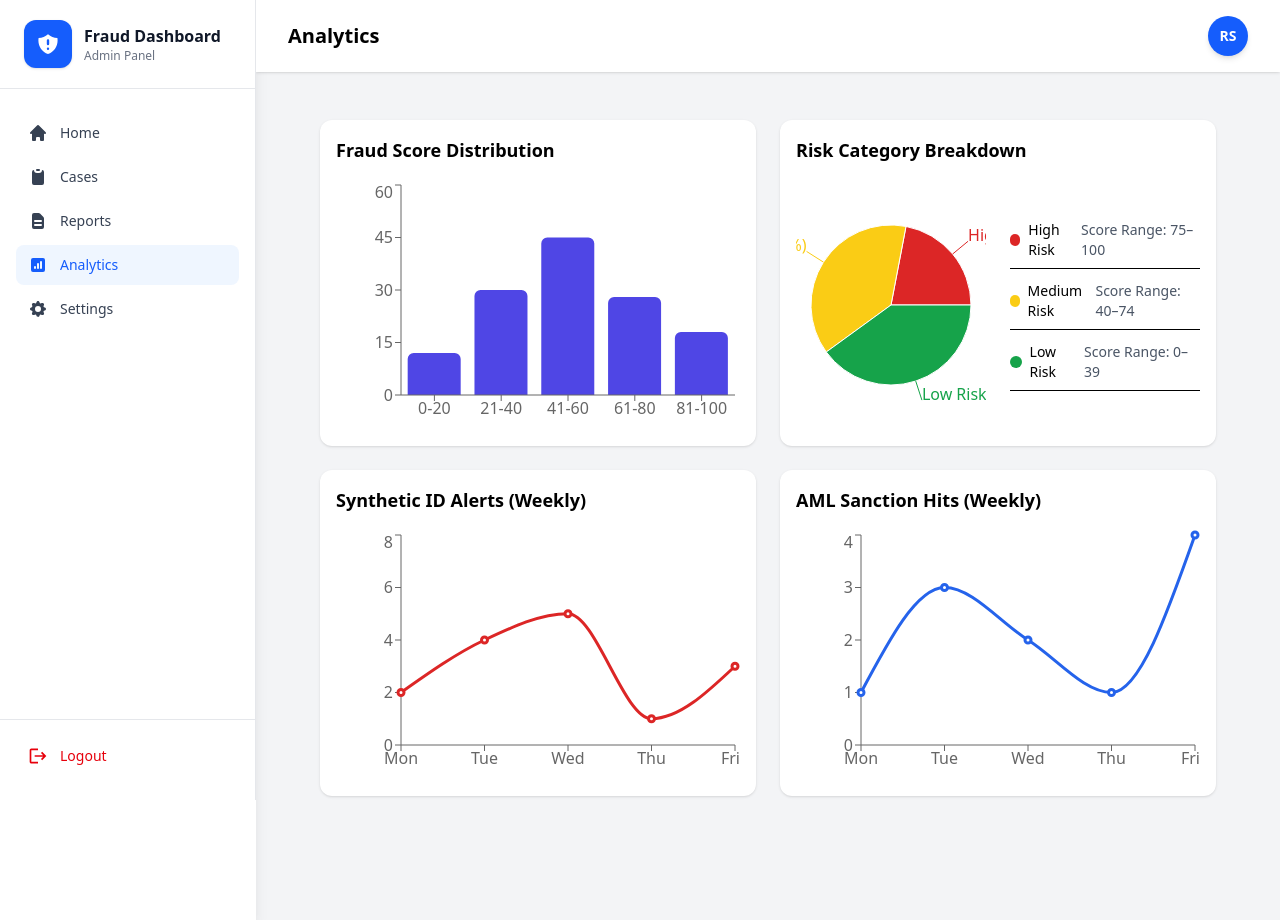
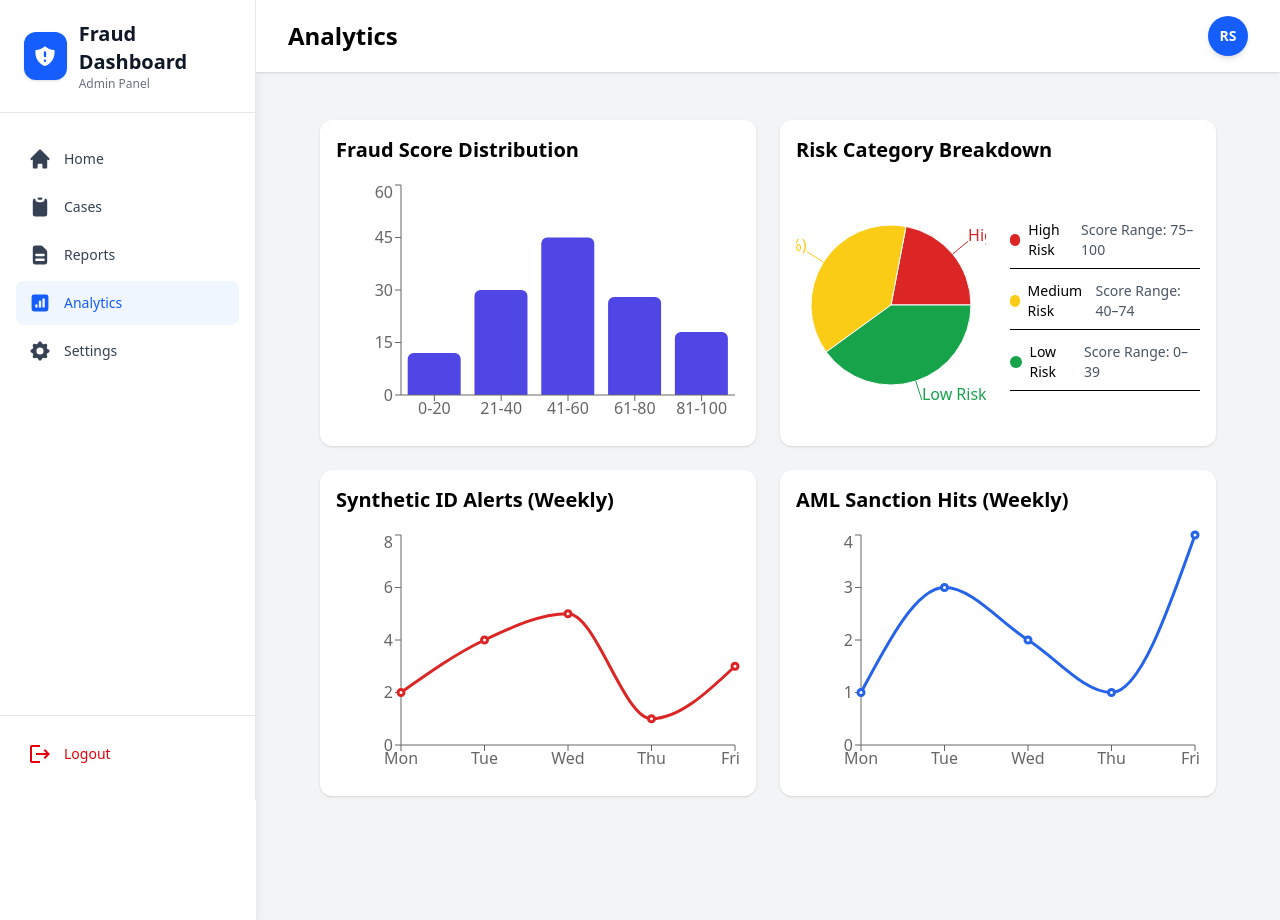
Before and after one commit to Mankuuu1405/BRD-FraudTeamDashboard, a React (Vite) app: page /analytics in a window 1280 px wide. Built offline with nearby package versions, Linux system fonts and the light colour scheme; sample sign-in values are in the browser's storage.

Commit message:
Update Dashboard

```diff
--- a/src/components/Sidebar.jsx
+++ b/src/components/Sidebar.jsx
@@ -47,7 +47,7 @@ export default function Sidebar({ open, setOpen }) {
           </div>
 
           <div>
-            <h2 className="text-base font-semibold text-gray-900">
+            <h2 className="text-xl font-semibold text-gray-900">
               Fraud Dashboard
             </h2>
             <p className="text-xs text-gray-500">Admin Panel</p>
@@ -80,7 +80,7 @@ export default function Sidebar({ open, setOpen }) {
               `
             }
           >
-            <item.icon className="text-xl flex-shrink-0" />
+            <item.icon className="text-2xl flex-shrink-0" />
             <span>{item.name}</span>
           </NavLink>
         ))}
@@ -99,7 +99,7 @@ export default function Sidebar({ open, setOpen }) {
             text-sm font-normal transition-colors
           "
         >
-          <MdLogout className="text-xl flex-shrink-0" />
+          <MdLogout className="text-2xl flex-shrink-0" />
           <span>Logout</span>
         </button>
       </div>
--- a/src/components/analytics/AMLTrendChart.jsx
+++ b/src/components/analytics/AMLTrendChart.jsx
@@ -11,7 +11,7 @@ export default function AMLTrendChart() {
 
   return (
     <div className="bg-white p-4 rounded-xl shadow">
-      <h2 className="text-lg font-bold mb-4">AML Sanction Hits (Weekly)</h2>
+      <h2 className="text-xl font-bold mb-4">AML Sanction Hits (Weekly)</h2>
 
       <ResponsiveContainer width="100%" height={250}>
         <LineChart data={data}>
--- a/src/components/analytics/FraudScoreDistribution.jsx
+++ b/src/components/analytics/FraudScoreDistribution.jsx
@@ -11,7 +11,7 @@ export default function FraudScoreDistribution() {
 
   return (
     <div className="bg-white p-4 rounded-xl shadow">
-      <h2 className="text-lg font-bold mb-4">Fraud Score Distribution</h2>
+      <h2 className="text-xl font-bold mb-4">Fraud Score Distribution</h2>
 
       <ResponsiveContainer width="100%" height={250}>
         <BarChart data={data}>
--- a/src/components/analytics/RiskCategoryPie.jsx
+++ b/src/components/analytics/RiskCategoryPie.jsx
@@ -11,7 +11,7 @@ export default function RiskCategoryPie() {
 
   return (
     <div className="bg-white p-4 rounded-xl shadow">
-      <h2 className="text-lg font-bold mb-4">Risk Category Breakdown</h2>
+      <h2 className="text-xl font-bold mb-4">Risk Category Breakdown</h2>
 
       <div className="flex flex-col lg:flex-row items-center justify-between gap-6">
 
--- a/src/components/analytics/SyntheticAlertsTrend.jsx
+++ b/src/components/analytics/SyntheticAlertsTrend.jsx
@@ -11,7 +11,7 @@ export default function SyntheticAlertsTrend() {
 
   return (
     <div className="bg-white p-4 rounded-xl shadow">
-      <h2 className="text-lg font-bold mb-4">Synthetic ID Alerts (Weekly)</h2>
+      <h2 className="text-xl font-bold mb-4">Synthetic ID Alerts (Weekly)</h2>
 
       <ResponsiveContainer width="100%" height={250}>
         <LineChart data={data}>
--- a/src/components/layout/Header.jsx
+++ b/src/components/layout/Header.jsx
@@ -13,7 +13,7 @@ export default function Header({ title }) {
   return (
     <>
       <div className="bg-white shadow-sm px-4 sm:px-6 lg:px-8 py-4 flex items-center justify-between sticky top-0 z-30">
-        <h1 className="text-xl font-semibold">{title}</h1>
+        <h1 className="text-2xl font-semibold">{title}</h1>
 
         <ProfileDropdown
           user={user}
--- a/src/components/reports/ReportGenerator.jsx
+++ b/src/components/reports/ReportGenerator.jsx
@@ -17,7 +17,7 @@ export default function ReportGenerator({ onGenerate }) {
 
   return (
     <div className="bg-white p-4 rounded-xl shadow mb-6">
-      <h2 className="text-lg font-bold mb-4">Select Date Range</h2>
+      <h2 className="text-xl font-bold mb-4">Select Date Range</h2>
 
       <div className="grid grid-cols-1 sm:grid-cols-3 gap-4 mb-4">
         <input
--- a/src/components/reports/ReportSelector.jsx
+++ b/src/components/reports/ReportSelector.jsx
@@ -8,7 +8,7 @@ export default function ReportSelector({ selected, setSelected }) {
 
   return (
     <div className="bg-white p-4 rounded-xl shadow mb-6">
-      <h2 className="text-lg font-bold mb-4">Select Report Type</h2>
+      <h2 className="text-xl font-bold mb-4">Select Report Type</h2>
 
       <div className="grid grid-cols-1 sm:grid-cols-2 gap-3">
         {types.map((t) => (
--- a/src/pages/Settings.jsx
+++ b/src/pages/Settings.jsx
@@ -1,8 +1,6 @@
 import AccountSettings from "../components/settings/AccountSettings";
 import NotificationSettings from "../components/settings/NotificationSettings";
 import SecuritySettings from "../components/settings/SecuritySettings";
-import RoleManagement from "../components/settings/RoleManagement";
-import PermissionMatrix from "../components/settings/PermissionMatrix";
 import RolesAndPermissions from "../components/settings/RolesAndPermission";
 
 export default function Settings() {
```
